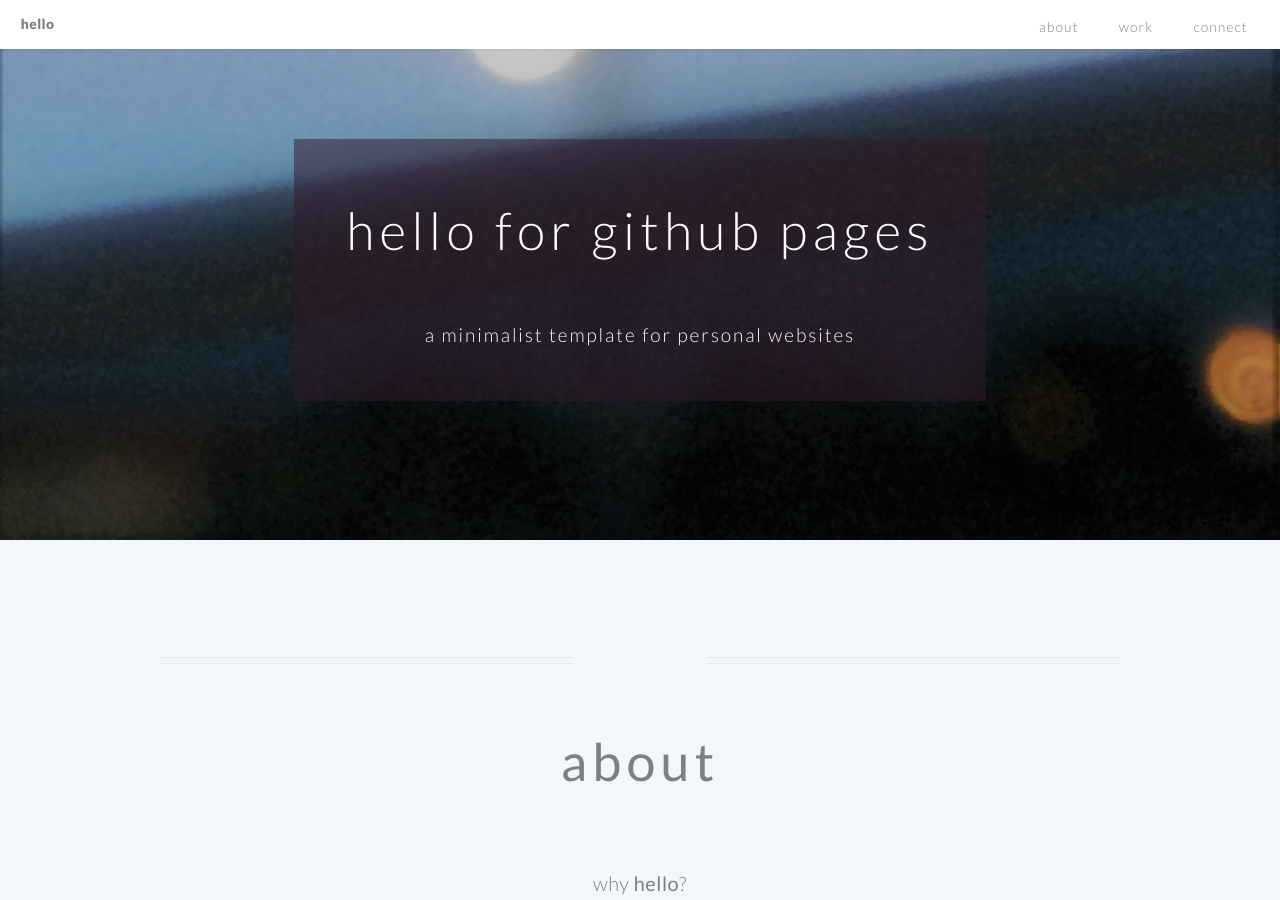
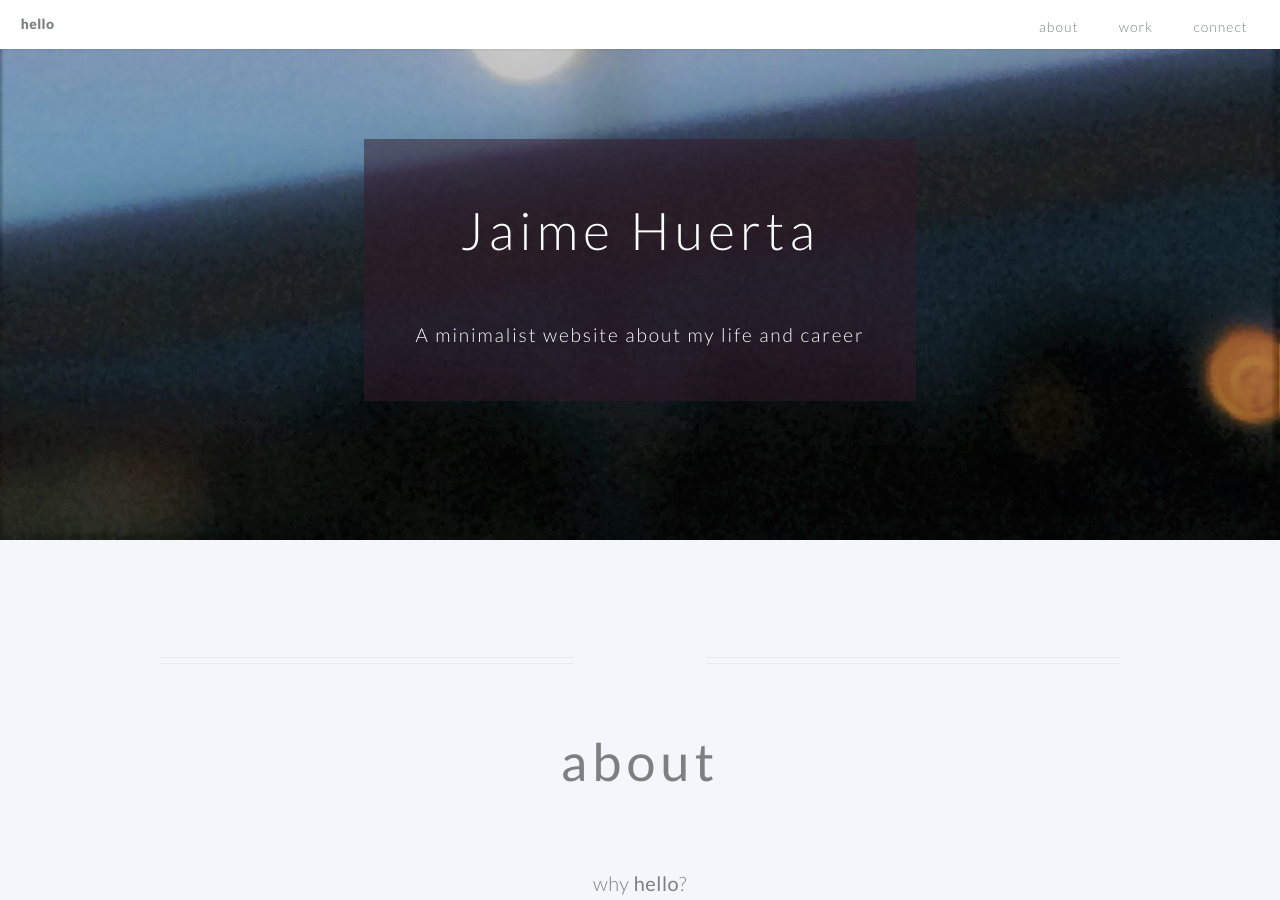
Before and after one commit to jhuerta17/jhuerta17.github.io, a Jekyll site: the page built from index.md, in a window 1280 px wide and 900 px high. Built offline with Jekyll 4.4.1, drawn with Linux system fonts in a browser that asks for light colours.

Commit message:
update top banner

```diff
--- a/index.md
+++ b/index.md
@@ -4,8 +4,8 @@ layout: hello-default
 # using Markdown language, you can customize the following variables!
 
 # these variables are required -------------------------------
-banner_title: hello for github pages
-banner_subtitle: a minimalist template for personal websites
+banner_title: Jaime Huerta
+banner_subtitle: A minimalist website about my life and career
 background_image: /images/background.jpeg
 
 # all of the following variables are optional -----------------
```
